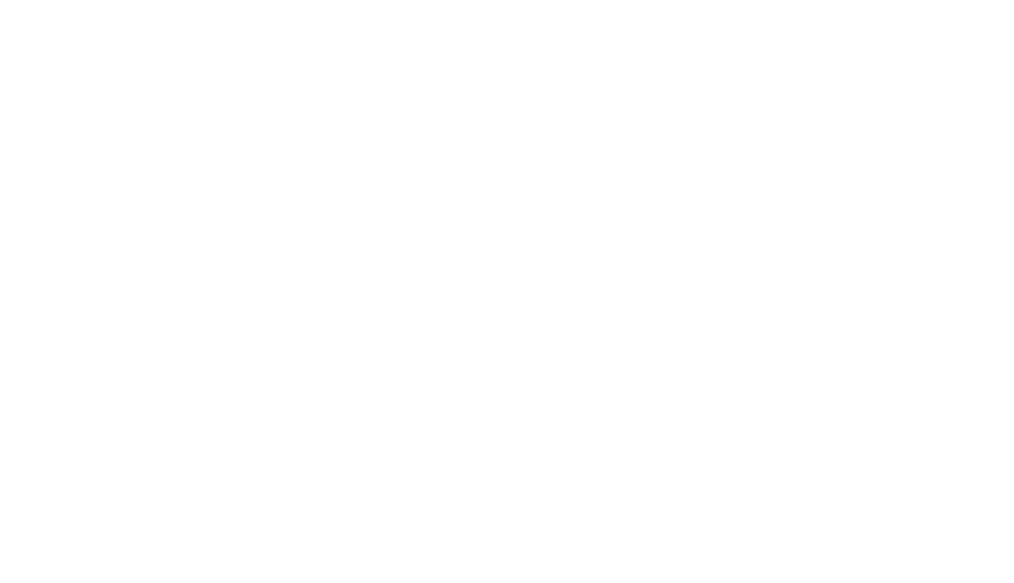
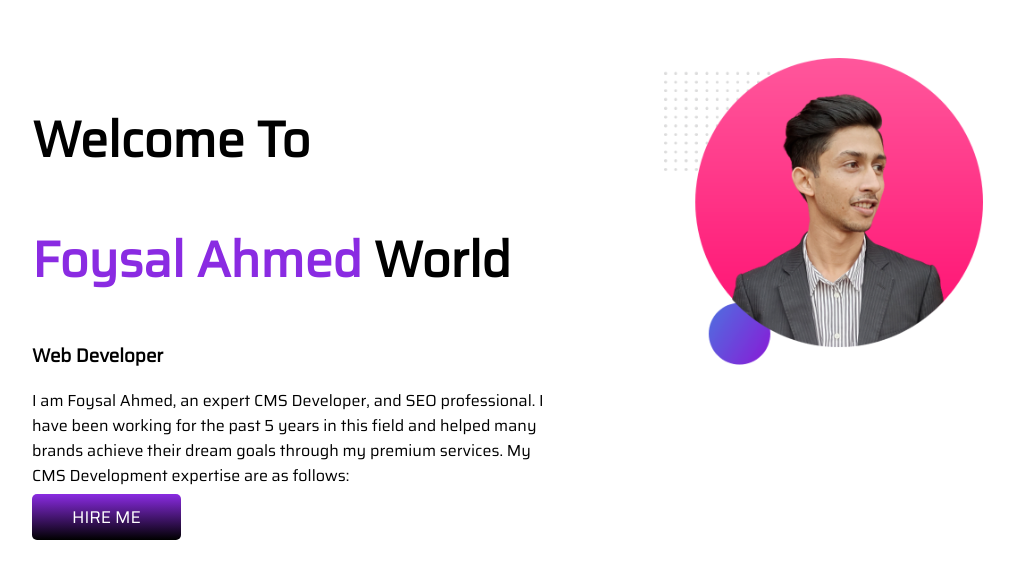
Before and after one commit to hellotherefoysal/foysal-portfolio, a plain HTML site: page index.html in a window 1280 px wide. Shown: the whole page, without its empty margins (26-1040 px from the left). Drawn offline with Linux system fonts and the light colour scheme.

Commit message:
porfolio update

```diff
--- a/index.html
+++ b/index.html
@@ -5,9 +5,23 @@
     <meta http-equiv="X-UA-Compatible" content="IE=edge">
     <meta name="viewport" content="width=device-width, initial-scale=1.0">
     <title>Foysal Ahmed</title>
+    <link rel="preconnect" href="https://fonts.googleapis.com">
+    <link rel="preconnect" href="https://fonts.gstatic.com" crossorigin>
+    <link href="https://fonts.googleapis.com/css2?family=Poppins&family=Saira&display=swap" rel="stylesheet">
     <link rel="stylesheet" href="style.css">
 </head>
 <body>
-
+<section>
+<div class="half-width">
+    <h1>Welcome To</h1>
+    <h1><span class="blueviolet">Foysal Ahmed</span> World</h1>
+    <h3>Web Developer</h3>
+    <p>I am Foysal Ahmed, an expert CMS Developer, and SEO professional. I have been working for the past 5 years in this field and helped many brands achieve their dream goals through my premium services. My CMS Development expertise are as follows:</p>
+    <a class="button" href="https://www.upwork.com/freelancers/~01e34c4b1cd6c45586">HIRE ME</a>
+</div>
+<div class="half-width">
+    <img src="images/foysal-bg-1.png" alt="">
+</div>
+</section>
 </body>
 </html>
--- a/style.css
+++ b/style.css
@@ -0,0 +1,33 @@
+body{
+    font-family: 'Poppins', sans-serif;
+font-family: 'Saira', sans-serif;
+}
+h1 {
+    font-size: 50px;
+}
+.blueviolet{
+    color: blueviolet;
+}
+div{
+    display: inline;
+}
+section{
+    display: flex;
+}
+.half-width {
+    width: 50%;
+    padding: 50px 50px 50px 50px;
+}
+.half-width img {
+    width: 60%;
+}
+.button {
+    text-decoration: none;
+    background-image: linear-gradient(blueviolet, BLACK);
+    padding: 10px 40px;
+    color: white;
+    font-size: 17px;
+    font-weight: 400;
+    border-radius: 5px;
+    margin-top: 50px;
+}
```
Also changed, not shown: images/dream-bg.png (added), images/exp-bg.png (added), images/foysal-bg-1.png (added), images/foysal-bg-2.png (added), images/jhankar.png (added), images/jhankar2.png (added), images/my-bg.png (added), images/my-bg2.png (added), images/top-banner.png (added), 7 other files.
